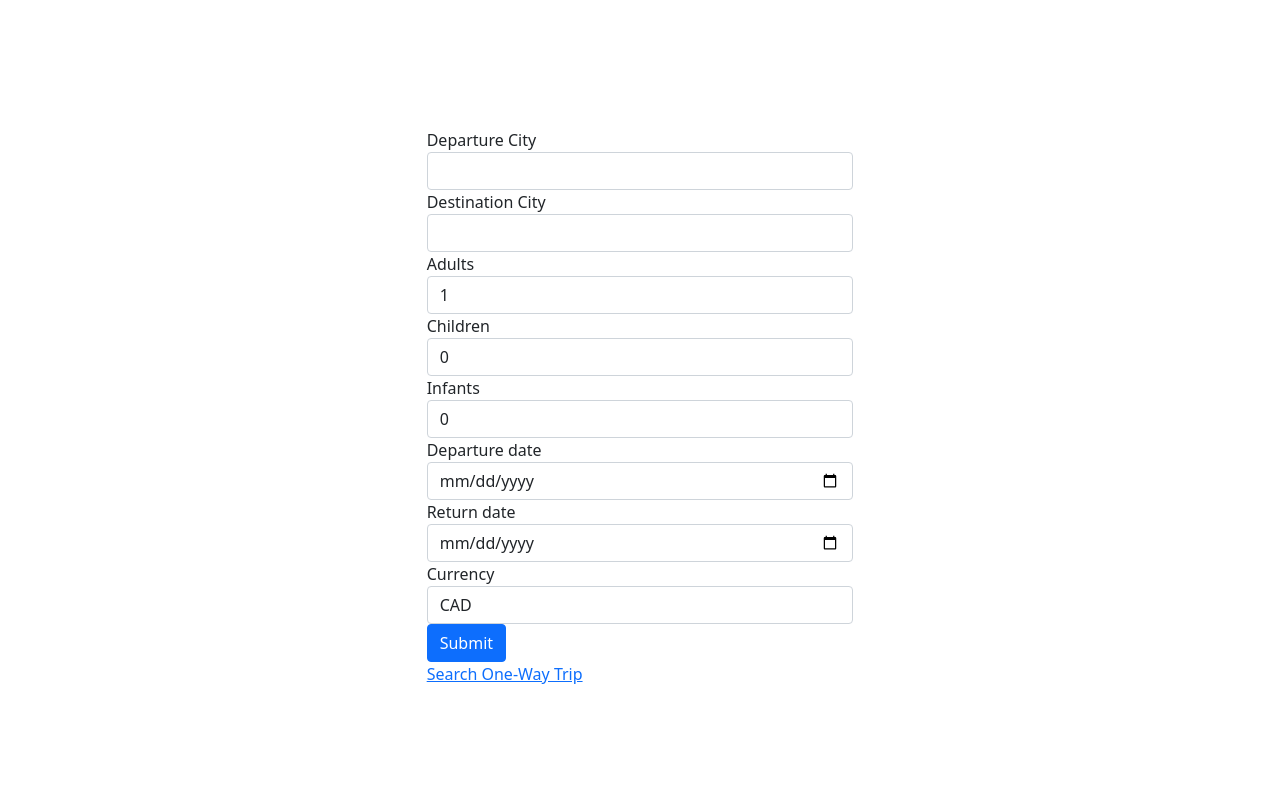
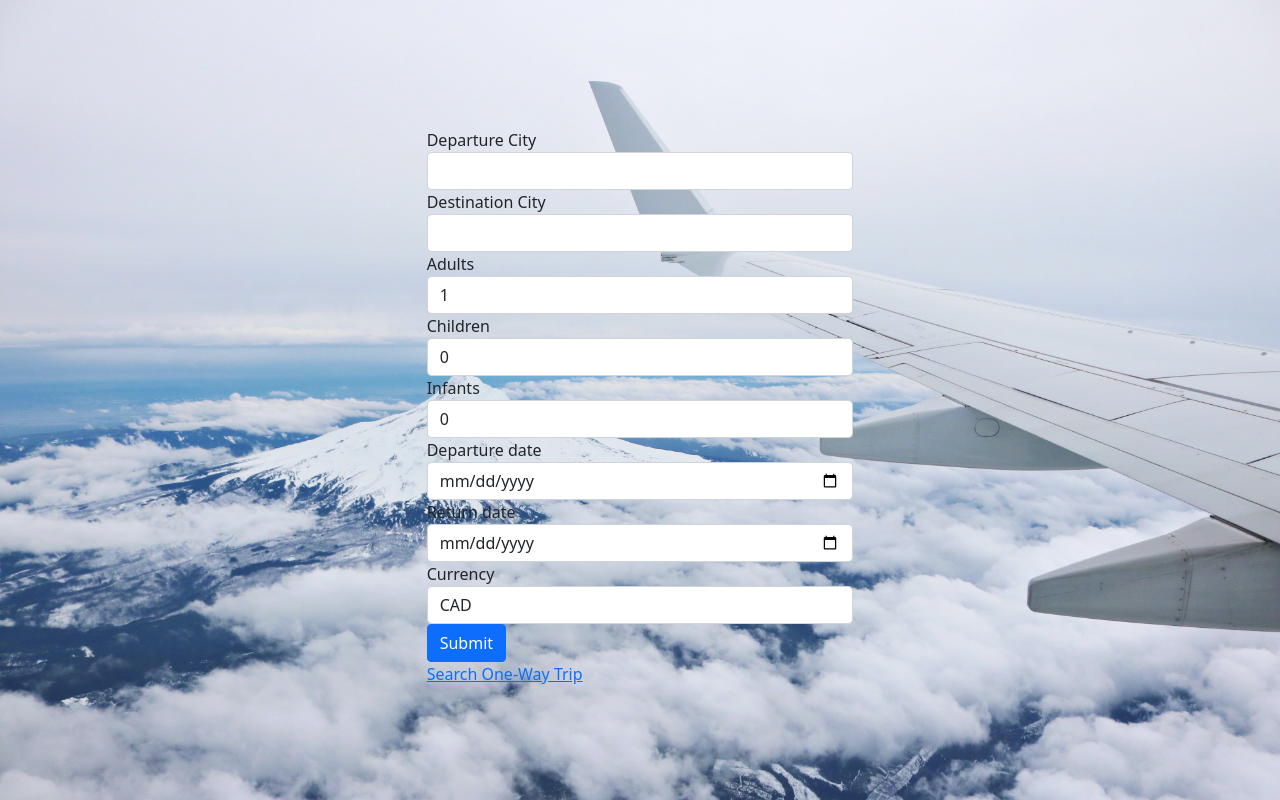
Before and after one commit to ChrisHuynh333/flight-deals, a Flask app: the page made by templates/trip_search.html in a window 1280 px wide. Run offline with Flask 2, Linux system fonts and the light colour scheme; some libraries are stand-ins or nearby versions.

Commit message:
Add background images to flight_info.html and trip_search.html

```diff
--- a/static/styles.css
+++ b/static/styles.css
@@ -39,7 +39,20 @@
     box-shadow: none !important;
 }
 
+/* --- trip_search.html styles --- */
+.trip-search-page-image {
+    background-image: url(images/flight.jpg);
+    background-size: cover;
+    background-repeat: no-repeat;
+}
+
 /* --- flight_info.html styles --- */
+.flight-info-page-image {
+    background-image: url(images/warmth.jpg);
+    background-size: cover;
+    background-repeat: no-repeat;
+}
+
 .accordion {
     padding-bottom: 25px;
 }
--- a/templates/flight_info.html
+++ b/templates/flight_info.html
@@ -1,6 +1,7 @@
 {% extends "base.html" %}
 
 {% block content %}
+<body class="flight-info-page-image">
   <div class="container-fluid page-container">
     <h5 class="flight-type-header">Cheapest flight route:</h5>
     <h5 class="flight-price-header">{{cheapest_flight["currency"]}} ${{cheapest_flight["price"]}}</h5>
@@ -266,4 +267,5 @@
     {% endif %}
     <a href="{{ url_for('home') }}">Search for another flight</a>
   </div>
+</body>
 {% endblock %}
--- a/templates/trip_search.html
+++ b/templates/trip_search.html
@@ -2,6 +2,7 @@
 
 {% block content %}
 {% import "bootstrap/wtf.html" as wtf %}
+<body class="trip-search-page-image">
     <div class="container-fluid page-container">
         {% with messages = get_flashed_messages() %}
             {% if messages %}
@@ -19,5 +20,5 @@
             {% endif %}
         </div>
     </div>
-
+</body>
 {% endblock %}
```
Also changed, not shown: static/images/flight.jpg (added), static/images/warmth.jpg (added). Lines whose indentation alone changed are shown as unchanged.
